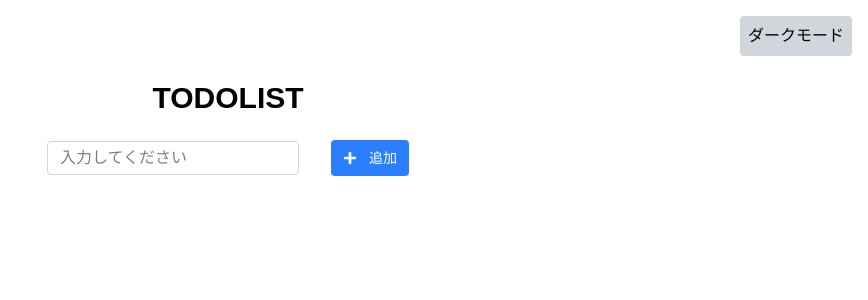
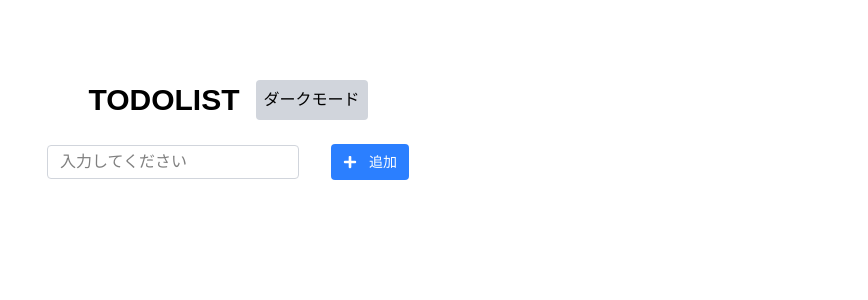
Before and after one commit to SokJin/todo-app-react, a Next.js app: page / in a window 1280 px wide. Shown: the top 300 px of the page, without its empty margins (412-1280 px from the left). Built offline with nearby package versions, Linux system fonts and the light colour scheme.

Commit message:
ダークモード修正

```diff
--- a/src/components/todo/Template.tsx
+++ b/src/components/todo/Template.tsx
@@ -1,4 +1,5 @@
 import React from 'react';
+import { ThemeButton } from './ThemeButton';
 
 type Props = {
   children: React.ReactNode;
@@ -7,8 +8,9 @@ type Props = {
 export default function Template({ children }: Props) {
   return (
     <div className="min-h-screen flex flex-col justify-start items-center pt-20 p-8 rounded-lg shadow-lg w-full max-w-full">
-      <header className="mb-6 pt-0">
+      <header className="mb-6 pt-0 w-full flex justify-center items-center gap-4">
         <h1 className="text-3xl text-center font-bold">TODOLIST</h1>
+        <ThemeButton />
       </header>
       {children}
     </div>
--- a/src/components/todo/ThemeProvider.tsx
+++ b/src/components/todo/ThemeButton.tsx
@@ -1,10 +1,6 @@
 import React, { useEffect, useState } from 'react';
 
-export default function ThemeProvider({
-  children,
-}: {
-  children: React.ReactNode;
-}) {
+export const ThemeButton = () => {
   const [isDark, setIsDark] = useState(false);
 
   useEffect(() => {
@@ -23,14 +19,11 @@ export default function ThemeProvider({
   };
 
   return (
-    <>
-      <button
-        onClick={toggleDarkMode}
-        className="fixed top-4 right-4 z-50 p-2 bg-gray-300 dark:bg-gray-700 text-black dark:text-white rounded"
-      >
-        {isDark ? 'ライトモード' : 'ダークモード'}
-      </button>
-      {children}
-    </>
+    <button
+      onClick={toggleDarkMode}
+      className="p-2 bg-gray-300 dark:bg-gray-700 text-black dark:text-white rounded"
+    >
+      {isDark ? 'ライトモード' : 'ダークモード'}
+    </button>
   );
-}
+};
--- a/src/pages/_app.tsx
+++ b/src/pages/_app.tsx
@@ -1,11 +1,6 @@
 import '../styles/globals.css';
 import type { AppProps } from 'next/app';
-import ThemeProvider from '../components/todo/ThemeProvider';
 
 export default function App({ Component, pageProps }: AppProps) {
-  return (
-    <ThemeProvider>
-      <Component {...pageProps} />
-    </ThemeProvider>
-  );
+  return <Component {...pageProps} />;
 }
```
